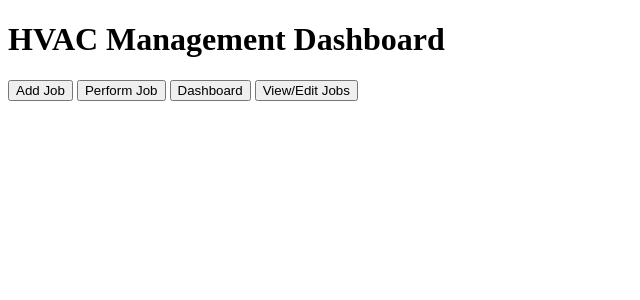
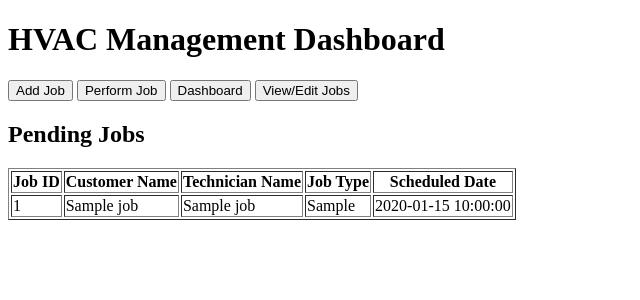
Before and after one commit to BassilAlkhalif/hvac-management-app, a Flask app: template hvac_management_app/templates/index.html in a window 1280 px wide. Shown: the top 300 px of the page, without its empty margins (0-640 px from the left). Run offline with Flask 3, Linux system fonts and the light colour scheme; the template is opened without the code that fills it: most values are stand-ins (such as "Sample title", 1, 10 or a date in 2020).

Commit message:
Update index.html

```diff
--- a/hvac_management_app/templates/index.html
+++ b/hvac_management_app/templates/index.html
@@ -8,10 +8,32 @@
 <body>
 <h1>HVAC Management Dashboard</h1>
 
+<!-- Navigation Links -->
 <button onclick="location.href='/create_job'">Add Job</button>
 <button onclick="location.href='/perform_job'">Perform Job</button>
 <button onclick="location.href='/dashboard'">Dashboard</button>
 <button onclick="location.href='/view_jobs'">View/Edit Jobs</button>
 
+<!-- Pending Jobs Table -->
+<h2>Pending Jobs</h2>
+<table border="1">
+    <tr>
+        <th>Job ID</th>
+        <th>Customer Name</th>
+        <th>Technician Name</th>
+        <th>Job Type</th>
+        <th>Scheduled Date</th>
+    </tr>
+    {% for job in jobs %}
+    <tr>
+        <td>{{ job.id }}</td>
+        <td>{{ job.customer_name }}</td>
+        <td>{{ job.technician_name }}</td>
+        <td>{{ job.job_type }}</td>
+        <td>{{ job.scheduled_date }}</td>
+    </tr>
+    {% endfor %}
+</table>
+
 </body>
 </html>
```
